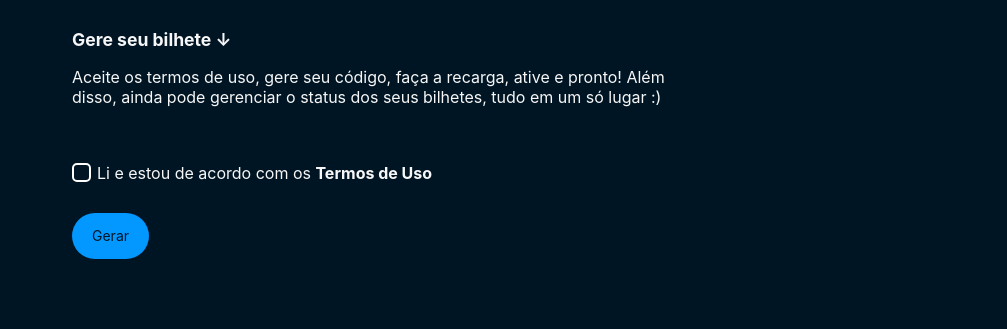
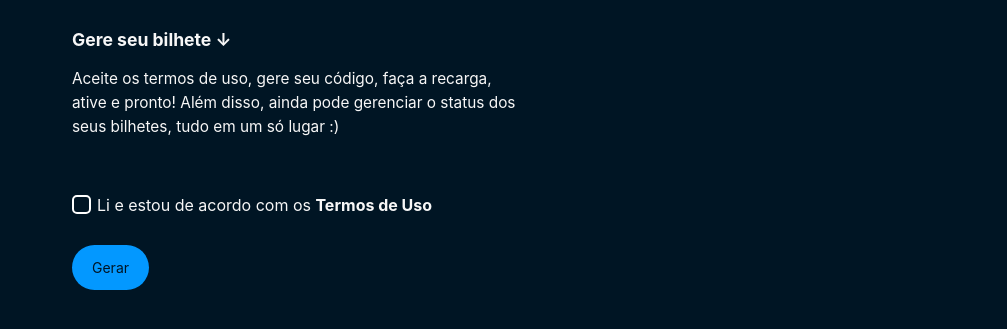
Before and after one commit to estherferreira/PI-2-PUC-CAMPINAS-PORT, a plain HTML site: page index.html in a window 1280 px wide. Shown: the part 371-700 px from the top of the page, without its empty margins (136-1143 px from the left). Drawn offline with Linux system fonts and the light colour scheme.

Commit message:
Update global.css

```diff
--- a/global.css
+++ b/global.css
@@ -219,3 +219,10 @@ h1 {
     margin-top: 2rem;
     font-size: 1.1rem;
 }
+
+.description {
+    margin-top: 1rem;
+    line-height: 1.5rem;
+    width: 28rem;
+    font-size: 0.96rem;
+}
```
